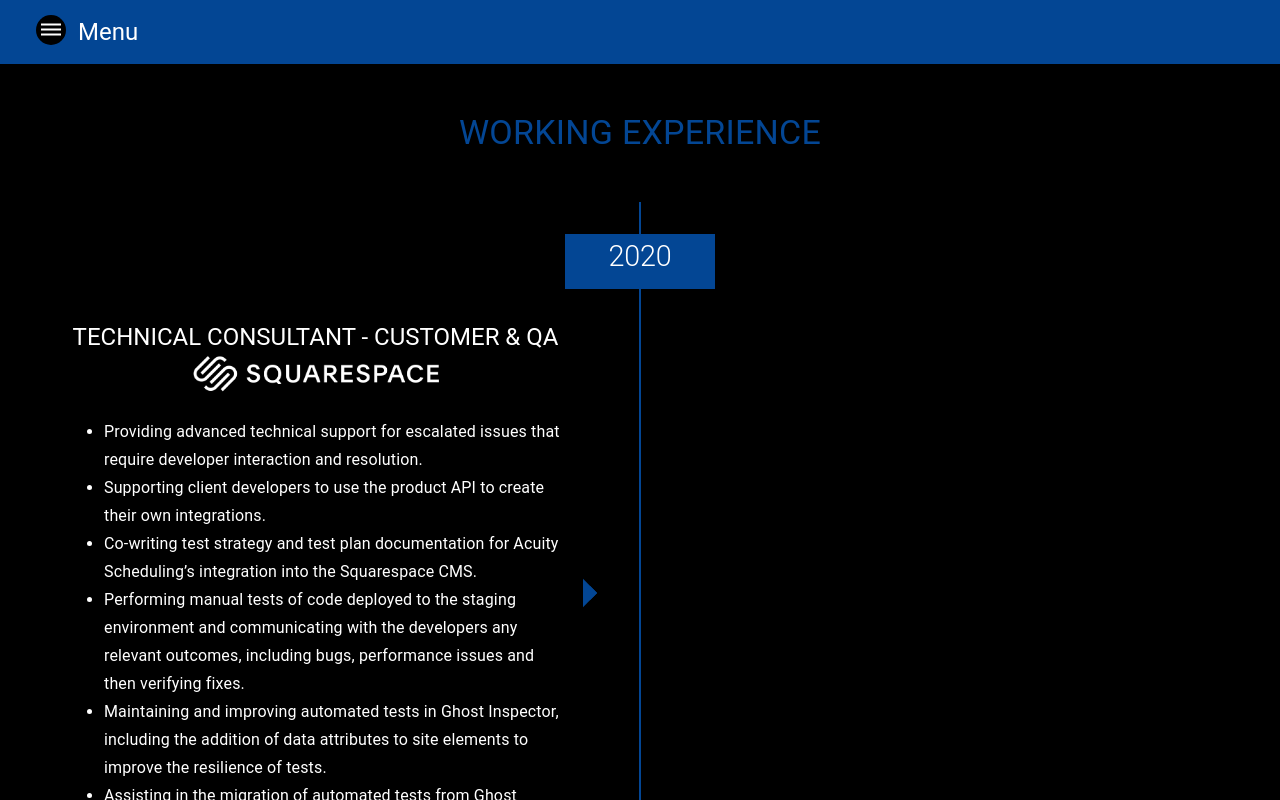
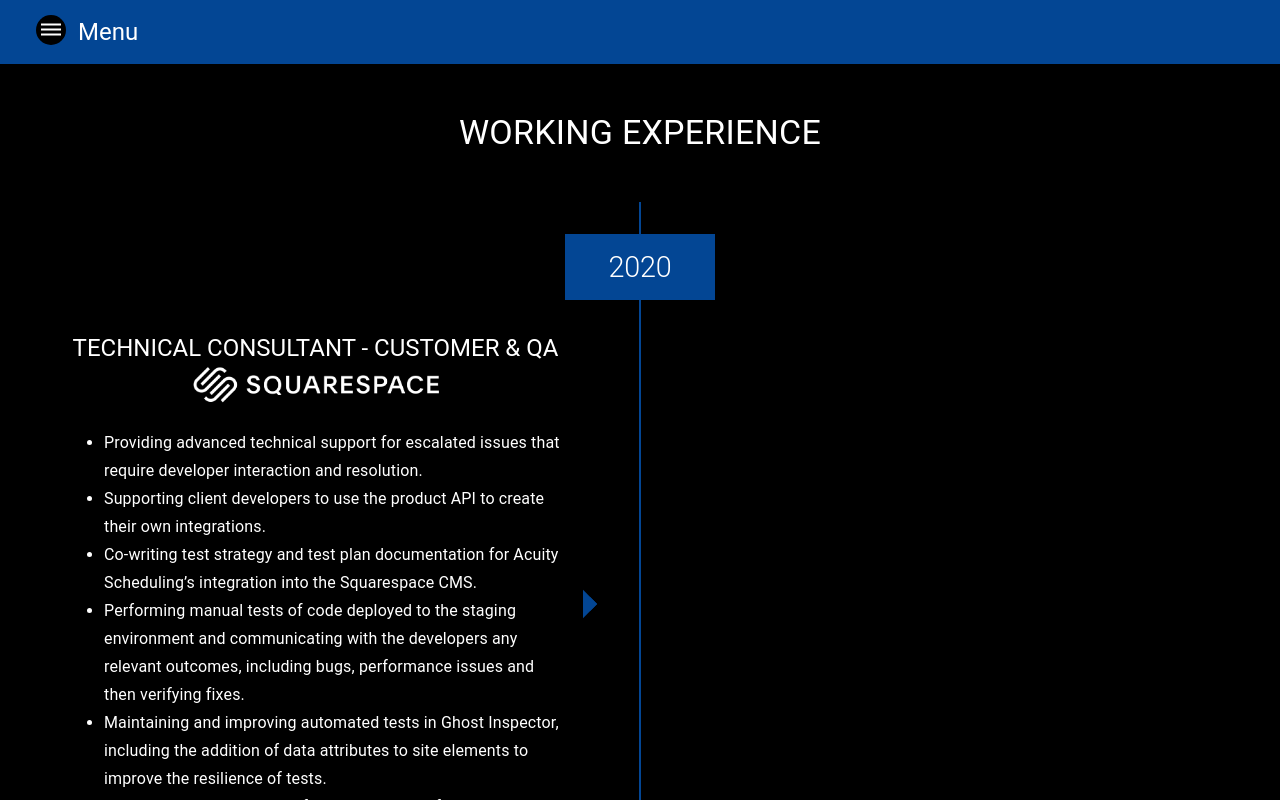
Before and after one commit to DaniBedz/danibednarski.com, a React (Create React App) app: page /resume in a window 1280 px wide. Shown: the top 800 px of the page. Built offline with nearby package versions, Linux system fonts and the light colour scheme.

Commit message:
- Fix padding on resume component - Adjust colours on resume header

```diff
--- a/src/components/resume.js
+++ b/src/components/resume.js
@@ -79,7 +79,7 @@ const useStyles = makeStyles(theme => ({
     background: "#034694",
     color: "white",
     lineHeight: 1,
-    padding: "0.5rem 0 1rem",
+    padding: "1.2rem 0 1rem",
     "&:before": {
       display: "none"
     },
@@ -96,7 +96,7 @@ const useStyles = makeStyles(theme => ({
     }
   },
   heading: {
-    color: "#034694",
+    color: "white",
     padding: "3rem 0",
     textTransform: "uppercase"
   },
```
